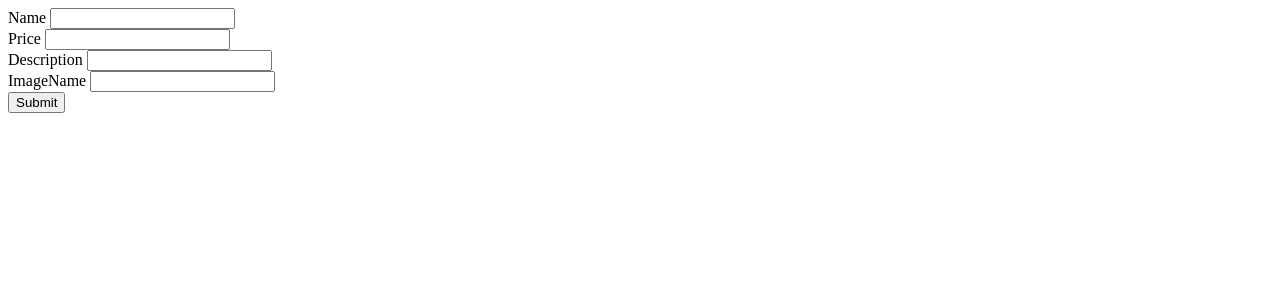
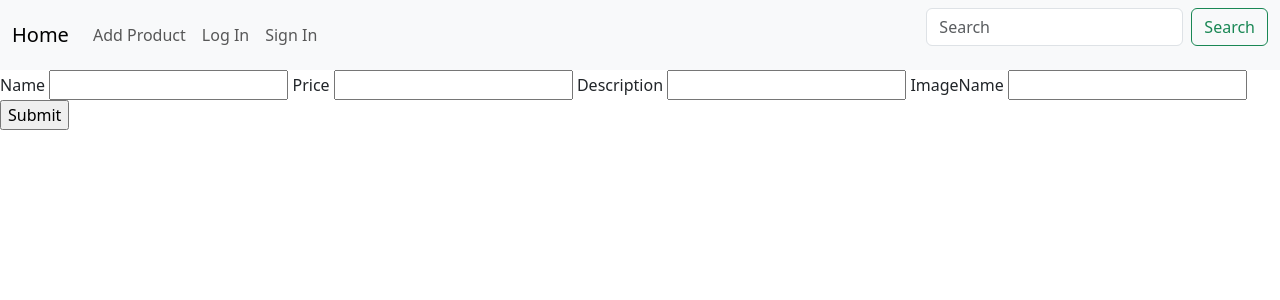
Before and after one commit to amir62886/SHOP, a Flask app: page /addproduct in a window 1280 px wide. Shown: the top 300 px of the page. Run offline with Flask 3, Linux system fonts and the light colour scheme.

Commit message:
22 march

```diff
--- a/templates/addproduct.html
+++ b/templates/addproduct.html
@@ -1,34 +1,15 @@
-<!DOCTYPE html>
-<html lang="en">
-<head>
-    <meta charset="UTF-8">
-    <meta name="viewport" content="width=device-width, initial-scale=1.0">
-    <title>Document</title>
-</head>
-<body>
+{% extends 'navbar.html' %}
+{% block body %}
     <form method="post">
-        <div>
             <label>Name</label>
             <input type="text" name = "name">
-        </div>
-
-        <div>
             <label>Price</label>
             <input type="number"  name = "price">
-        </div>
-
-        <div>
             <label>Description</label>
             <input type="text" name = "description">
-        </div>
+            <label>ImageName</label>
+            <input type="text" name = "imageName">
+            <input type="submit">
+         </form>
 
-        <div>
-             <label>ImageName</label>
-             <input type="text" name = "imageName">
-        </div>
-        <input type="submit">
-
-
-    </form>
-</body>
-</html>
+    {% endblock %}
--- a/templates/homePage.html
+++ b/templates/homePage.html
@@ -6,11 +6,14 @@
     <title>Document</title>
 </head>
 <body>
+    {% extends 'navbar.html' %}
+    {% block body %}
     {% for product in products %}
     <img src="/static/img/{{product.imageName}}" style="width: 200px; display: block;">
         <h4>{{product.name}}</h4>
         <p>{{product.price}}</p>
         <a href="/product/{{product.id}}">подробнее</a>
     {% endfor %}
+    {% endblock %}
 </body>
 </html>
--- /dev/null
+++ b/templates/navbar.html
@@ -0,0 +1,35 @@
+<html>
+    <body>
+
+
+<link href="https://cdn.jsdelivr.net/npm/bootstrap@5.3.3/dist/css/bootstrap.min.css" rel="stylesheet" integrity="sha384-QWTKZyjpPEjISv5WaRU9OFeRpok6YctnYmDr5pNlyT2bRjXh0JMhjY6hW+ALEwIH" crossorigin="anonymous">
+<nav class="navbar navbar-expand-lg bg-body-tertiary">
+  <div class="container-fluid">
+    <a class="navbar-brand" href="/">Home</a>
+    <button class="navbar-toggler" type="button" data-bs-toggle="collapse" data-bs-target="#navbarTogglerDemo02" aria-controls="navbarTogglerDemo02" aria-expanded="false" aria-label="Toggle navigation">
+      <span class="navbar-toggler-icon"></span>
+    </button>
+    <div class="collapse navbar-collapse" id="navbarTogglerDemo02">
+      <ul class="navbar-nav me-auto mb-2 mb-lg-0">
+        <li class="nav-item">
+          <a class="nav-link "  href="/addproduct">Add Product</a>
+        </li>
+        <li class="nav-item">
+          <a class="nav-link" href="/login">Log In</a>
+        </li>
+        <li class="nav-item">
+          <a class="nav-link" href="/registration">Sign In</a>
+        </li>
+      </ul>
+      <form class="d-flex" role="search">
+        <input class="form-control me-2" type="search" placeholder="Search" aria-label="Search">
+        <button class="btn btn-outline-success" type="submit">Search</button>
+      </form>
+    </div>
+  </div>
+</nav>
+  {% block body %}
+  {% endblock %}
+  <script src="https://cdn.jsdelivr.net/npm/bootstrap@5.3.3/dist/js/bootstrap.bundle.min.js" integrity="sha384-YvpcrYf0tY3lHB60NNkmXc5s9fDVZLESaAA55NDzOxhy9GkcIdslK1eN7N6jIeHz" crossorigin="anonymous"></script>
+    </body>
+  </html>
```
Also changed, not shown: templates/product.html (+5 -10 lines), templates/registration.html (+5 -10 lines), instance/DB.db (added), 1 other file.
